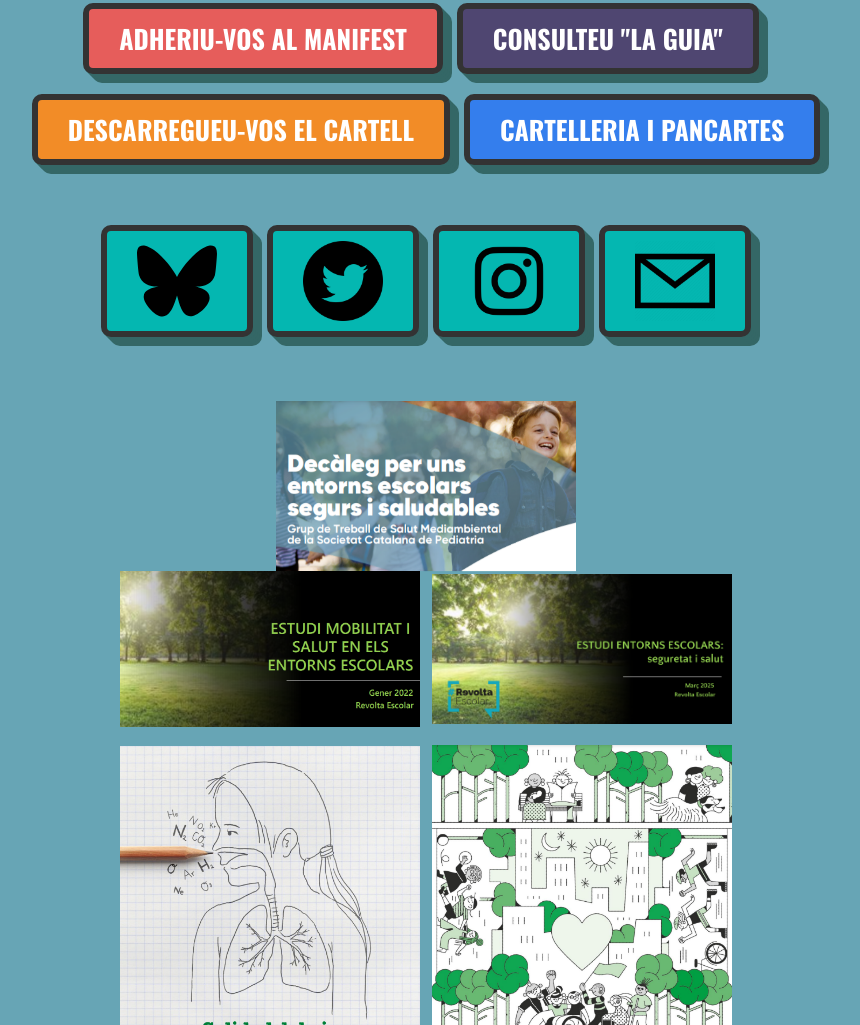
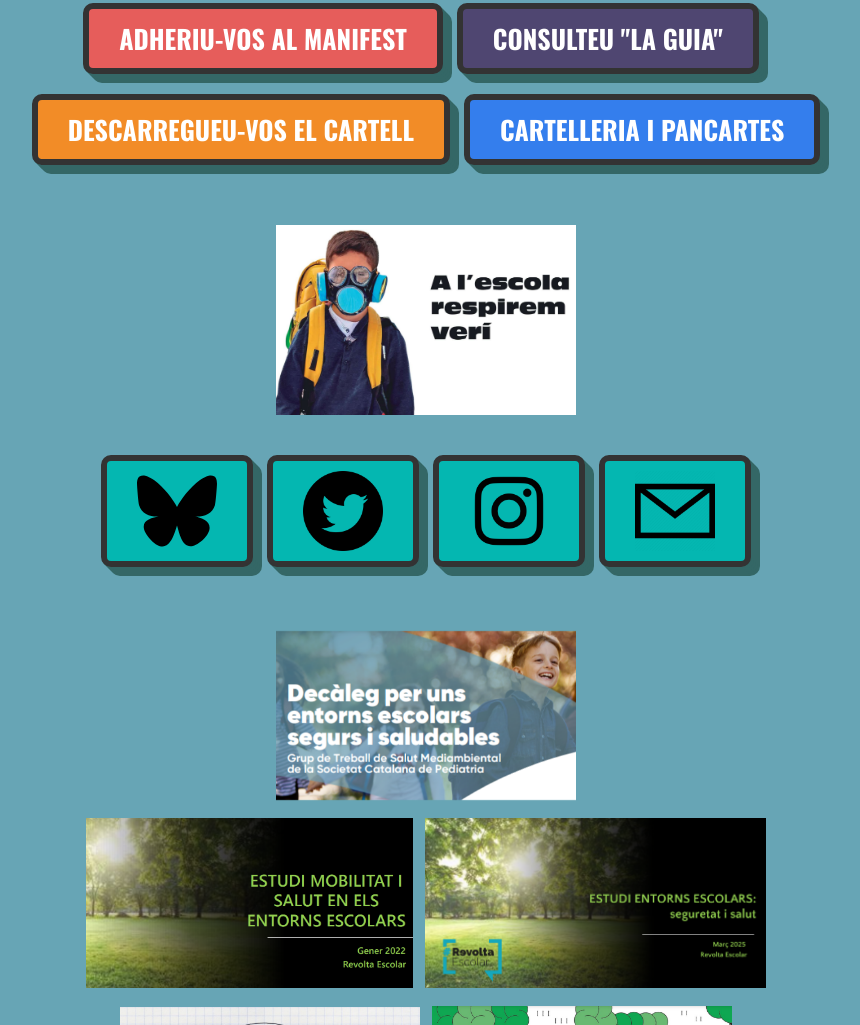
Before and after one commit to guillelopezgines/revoltaescolar, a plain HTML site: page index.html in a window 1280 px wide. Shown: the part 1537-2562 px from the top of the page, without its empty margins (214-1074 px from the left). Drawn offline with nearby package versions, Linux system fonts and the light colour scheme.

Commit message:
Update index.html

```diff
--- a/index.html
+++ b/index.html
@@ -74,7 +74,15 @@
           </div>
           -->
         </div>
-        <!-- XARXES SOCIALS -->
+        <!-- CARTELLERIA -->
+        <div  class="menu">
+          <div style="display:flex; flex-direction: row; justify-content: center; align-items: center">
+            <a href="https://drive.google.com/drive/folders/1bRLihkw5uQpey6AOvsnxVcB9NW2rmoNB" target="_blank"><img src="/images/cartelleria.png" width="300"></a>
+          </div>
+        </div>
+
+
+      <!-- XARXES SOCIALS -->
         <div  class="menu">
           <div class="button_xxss">
             <a href="https://bsky.app/profile/revoltaescolar.bsky.social" target="_blank"><img src="/images/xxss/bluesky.svg"width="80"></a>
@@ -109,9 +117,10 @@
           <div style="display:flex; flex-direction: row; justify-content: center; align-items: center">
             <a href="material/decaleg-escoles-scp-12.pdf" target="_blank"><img src="/images/portada-decàleg.png" width="300"></a>
           </div>
+          <div><br></div>
           <div style="display:flex; flex-direction: row; justify-content: center; align-items: center">
-            <a href="material/resultats-enquesta-revolta-escolar-2021.pdf" target="_blank"><img src="/images/portada-estudi2022.png" width="300"></a> &nbsp;&nbsp;&nbsp;
-            <a href="material/Resultats_Enquesta_RevoltaEscolar_2025.pdf" target="_blank"><img src="/images/portada-estudi2025.png" width="300"></a>
+            <a href="material/resultats-enquesta-revolta-escolar-2021.pdf" target="_blank"><img src="/images/portada-estudi2022.png" height="170"></a> &nbsp;&nbsp;&nbsp;
+            <a href="material/Resultats_Enquesta_RevoltaEscolar_2025.pdf" target="_blank"><img src="/images/portada-estudi2025.png" height="170"></a>
           </div>
           <div><br></div>
           <div style="display:flex; flex-direction: row; justify-content: center; align-items: center">
```
